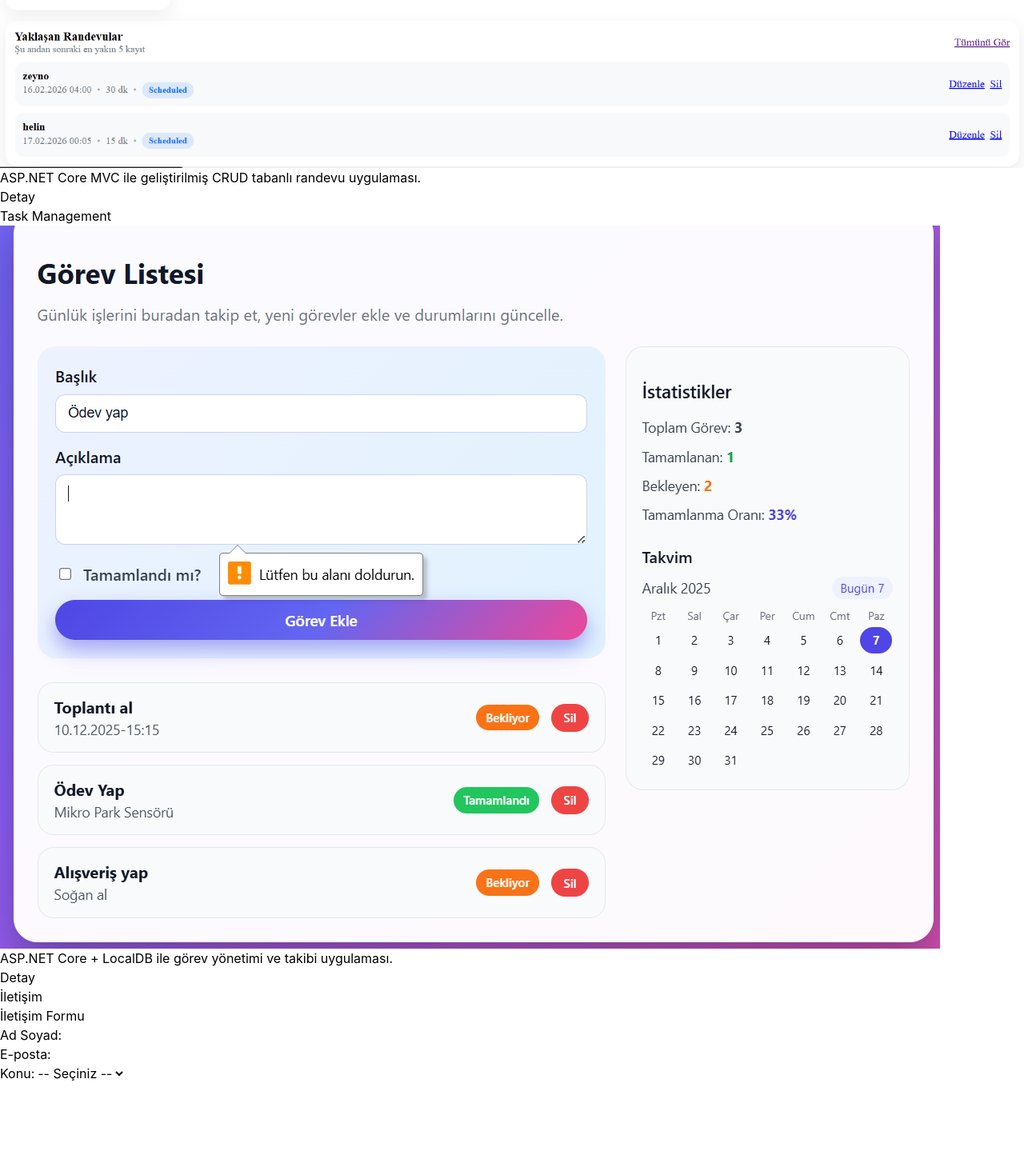
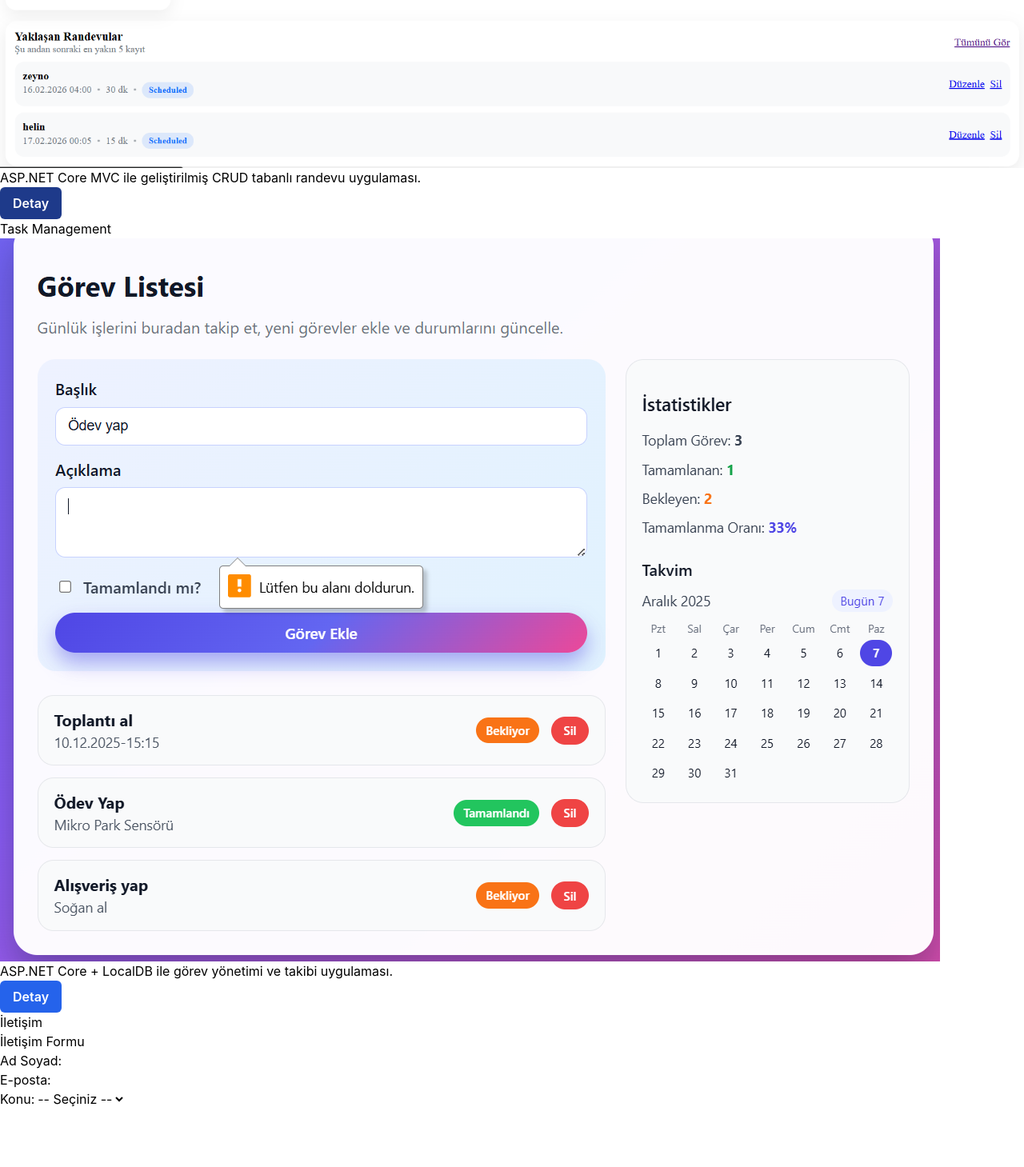
Before and after one commit to Eylemetli/web-lab-hello, a React (Vite) app: page / in a window 1280 px wide. Shown: the part 987-2446 px from the top of the page at 80% size. Built offline with nearby package versions, Linux system fonts and the light colour scheme.

Commit message:
refactor: style modal with Tailwind utilities

```diff
--- a/src/App.tsx
+++ b/src/App.tsx
@@ -148,9 +148,13 @@ function App() {
                 loading="lazy"
               />
               <p>ASP.NET Core MVC ile geliştirilmiş CRUD tabanlı randevu uygulaması.</p>
-              <button type="button" onClick={() => setActiveProject("appointment")}>
+              <Button
+                type="button"
+                onClick={() => setActiveProject("appointment")}
+                variant="primary"
+              >
                 Detay
-              </button>
+              </Button>
             </article>
 
             <article>
@@ -161,15 +165,13 @@ function App() {
                 loading="lazy"
               />
               <p>ASP.NET Core + LocalDB ile görev yönetimi ve takibi uygulaması.</p>
-              <button
+              <Button
                 type="button"
-                onClick={() => {
-
-                  setActiveProject("task")
-                }}
+                onClick={() => setActiveProject("task")}
+                variant="secondary"
               >
                 Detay
-              </button>
+              </Button>
             </article>
           </div>
         </section>
@@ -241,12 +243,12 @@ function App() {
         </section>
         {activeProject && (
           <div
-            className="modal-overlay"
+            className="fixed inset-0 bg-black/50 grid place-items-center p-6"
             role="presentation"
             onClick={closeModal}
           >
             <div
-              className="modal"
+              className="w-[min(520px,100%)] bg-white text-slate-900 rounded-2xl p-6 shadow-lg"
               role="dialog"
               aria-modal="true"
               aria-labelledby="modal-title"
```
Also changed, not shown: src/App.css (+0 -18 lines).
